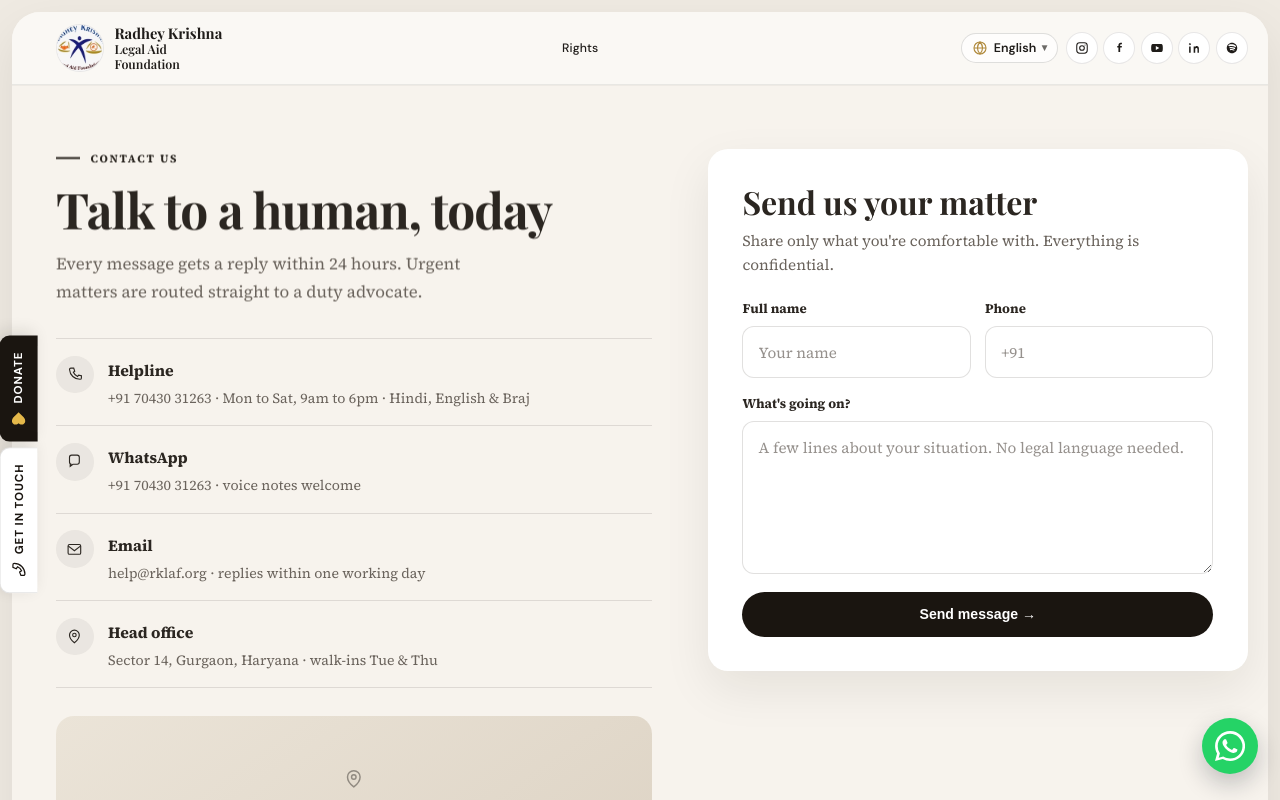
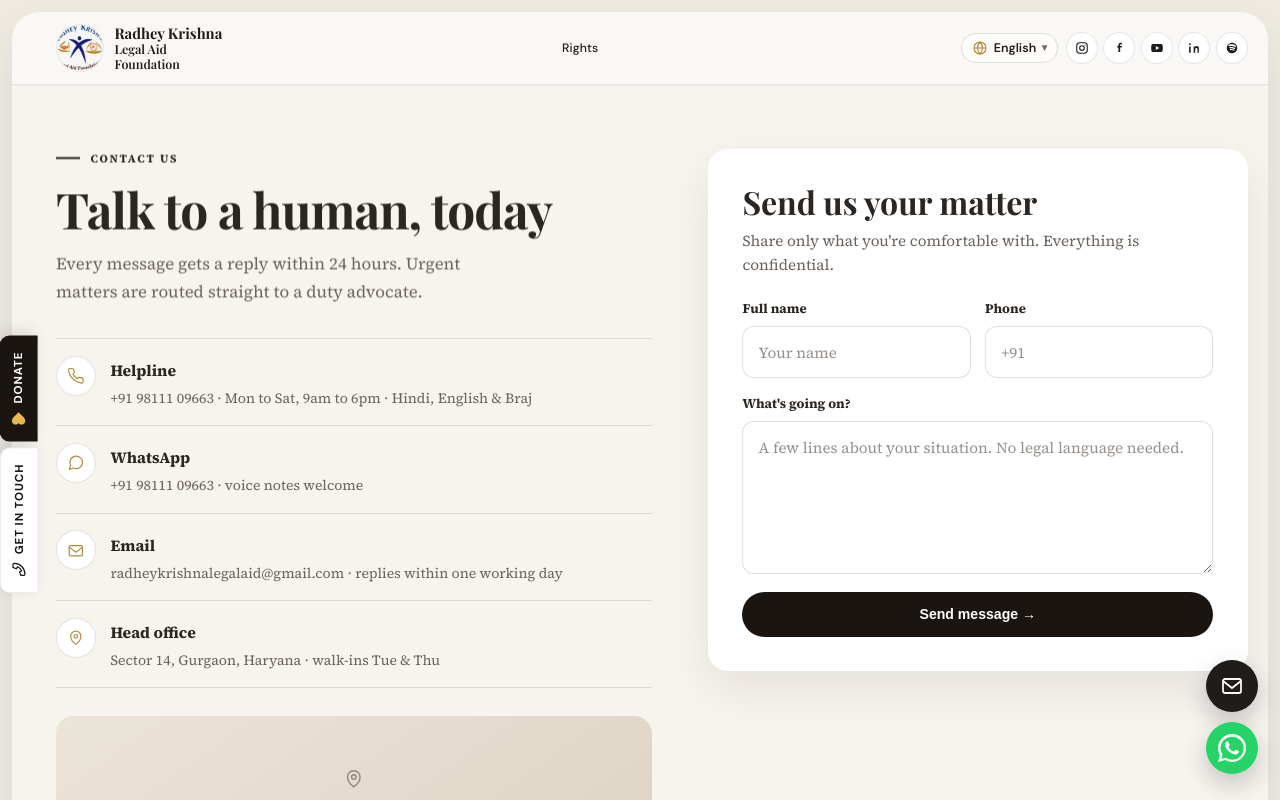
Before and after one commit to Kapil-Chihla/RKLAF, a React (Vite) app in the folder frontend/: page /contact in a window 1280 px wide. Shown: the top 800 px of the page. Built offline with nearby package versions, Linux system fonts and the light colour scheme; sample sign-in values are in the browser's storage; a web font is replaced by a local one.

Commit message:
first commit

```diff
--- /dev/null
+++ b/frontend/src/components/layout/ContactFloats.css
@@ -0,0 +1,84 @@
+.contact-floats {
+  position: fixed;
+  right: clamp(12px, 2.2vw, 22px);
+  bottom: clamp(14px, 2.6vw, 26px);
+  z-index: 285;
+  display: flex;
+  flex-direction: column;
+  align-items: center;
+  gap: 0.65rem;
+}
+
+.contact-float {
+  width: 52px;
+  height: 52px;
+  border-radius: 50%;
+  display: inline-flex;
+  align-items: center;
+  justify-content: center;
+  box-shadow: 0 10px 24px rgba(17, 24, 39, 0.22);
+  transition: transform 0.2s ease, box-shadow 0.2s ease, background 0.2s ease;
+  text-decoration: none;
+  line-height: 0;
+}
+
+.contact-float svg {
+  width: 24px;
+  height: 24px;
+  display: block;
+}
+
+.contact-float--mail {
+  background: #1f1c19;
+  color: #faf8f4;
+}
+
+.contact-float--mail:hover {
+  background: #3a342e;
+  color: #fff;
+  transform: translateY(-2px) scale(1.03);
+}
+
+.contact-float--wa {
+  background: #25d366;
+  color: #fff;
+}
+
+.contact-float--wa svg {
+  width: 28px;
+  height: 28px;
+}
+
+.contact-float--wa:hover {
+  background: #1fbe5a;
+  color: #fff;
+  transform: translateY(-2px) scale(1.03);
+}
+
+.contact-float:focus-visible {
+  outline: 3px solid #fff;
+  outline-offset: 3px;
+}
+
+@media (max-width: 480px) {
+  .contact-floats {
+    right: calc(10px + env(safe-area-inset-right, 0px));
+    bottom: calc(10px + env(safe-area-inset-bottom, 0px));
+    gap: 0.55rem;
+  }
+
+  .contact-float {
+    width: 48px;
+    height: 48px;
+  }
+
+  .contact-float svg {
+    width: 22px;
+    height: 22px;
+  }
+
+  .contact-float--wa svg {
+    width: 26px;
+    height: 26px;
+  }
+}
--- /dev/null
+++ b/frontend/src/components/layout/ContactFloats.jsx
@@ -0,0 +1,52 @@
+import {
+  CONTACT_EMAIL,
+  CONTACT_MAILTO,
+  WHATSAPP_URL,
+} from '../../data/navigation';
+import './ContactFloats.css';
+
+function WhatsAppIcon() {
+  return (
+    <svg viewBox="0 0 24 24" aria-hidden="true">
+      <path
+        fill="currentColor"
+        d="M20.52 3.48A11.87 11.87 0 0 0 12.06 0C5.43 0 .05 5.37.05 12c0 2.11.55 4.18 1.6 6.01L0 24l6.16-1.62A11.9 11.9 0 0 0 12.06 24h.01c6.62 0 12-5.38 12-12 0-3.2-1.25-6.2-3.55-8.52zm-8.46 18.5h-.01c-1.79 0-3.54-.48-5.07-1.38l-.36-.21-3.65.96.97-3.56-.24-.37a9.9 9.9 0 0 1-1.52-5.29c0-5.45 4.43-9.88 9.89-9.88 2.64 0 5.12 1.02 6.98 2.89a9.8 9.8 0 0 1 2.9 6.99c0 5.46-4.44 9.89-9.89 9.89zm5.43-7.42c-.3-.15-1.77-.87-2.05-.98-.27-.1-.47-.15-.66.15-.2.3-.77.98-.95 1.17-.17.2-.35.22-.65.08-.3-.15-1.27-.47-2.43-1.5a9.1 9.1 0 0 1-1.68-2.08c-.17-.3-.02-.47.13-.62.13-.13.3-.35.45-.52.15-.18.2-.3.3-.5.1-.2.05-.38-.03-.53-.08-.15-.66-1.6-.9-2.2-.24-.58-.48-.5-.66-.5h-.56c-.2 0-.5.08-.76.38-.27.3-1.03 1-1.03 2.44s1.05 2.82 1.2 3.01c.15.2 2.04 3.12 4.94 4.38.69.3 1.24.49 1.66.62.7.22 1.34.19 1.84.12.56-.08 1.77-.72 2.02-1.41.25-.7.25-1.3.18-1.42-.08-.13-.28-.2-.58-.35z"
+      />
+    </svg>
+  );
+}
+
+function MailIcon() {
+  return (
+    <svg viewBox="0 0 24 24" aria-hidden="true" fill="none" stroke="currentColor" strokeWidth="1.8">
+      <rect x="3" y="5" width="18" height="14" rx="2" />
+      <path d="M3 7l9 7 9-7" />
+    </svg>
+  );
+}
+
+/** Stacked mail + WhatsApp FABs (bottom-right). */
+export default function ContactFloats() {
+  return (
+    <div className="contact-floats notranslate" translate="no" aria-label="Quick contact">
+      <a
+        href={CONTACT_MAILTO}
+        className="contact-float contact-float--mail"
+        aria-label={`Email ${CONTACT_EMAIL}`}
+        title={CONTACT_EMAIL}
+      >
+        <MailIcon />
+      </a>
+      <a
+        href={WHATSAPP_URL}
+        className="contact-float contact-float--wa"
+        target="_blank"
+        rel="noopener noreferrer"
+        aria-label="Chat with us on WhatsApp"
+        title="WhatsApp"
+      >
+        <WhatsAppIcon />
+      </a>
+    </div>
+  );
+}
--- a/frontend/src/components/layout/Footer.jsx
+++ b/frontend/src/components/layout/Footer.jsx
@@ -1,5 +1,5 @@
 import { Link } from 'react-router-dom';
-import { navItems, socialLinks, WHATSAPP_DISPLAY, WHATSAPP_URL } from '../../data/navigation';
+import { navItems, socialLinks, WHATSAPP_DISPLAY, WHATSAPP_URL, CONTACT_EMAIL, CONTACT_MAILTO, CONTACT_PHONE_TEL } from '../../data/navigation';
 import Brand from './Brand';
 import SocialIcon from '../icons/SocialIcons';
 
@@ -93,7 +93,7 @@ export default function Footer() {
           <ul>
             <li>
               <span className="footer-v2__label">Helpline</span>
-              <a href="tel:+917043031263">{WHATSAPP_DISPLAY}</a>
+              <a href={CONTACT_PHONE_TEL}>{WHATSAPP_DISPLAY}</a>
               <small>Mon to Sat, 9 to 6</small>
             </li>
             <li>
@@ -102,7 +102,7 @@ export default function Footer() {
             </li>
             <li>
               <span className="footer-v2__label">Email</span>
-              <a href="mailto:help@rklaf.org">help@rklaf.org</a>
+              <a href={CONTACT_MAILTO}>{CONTACT_EMAIL}</a>
             </li>
             <li>
               <span className="footer-v2__label">Head office</span>
--- a/frontend/src/components/layout/Layout.jsx
+++ b/frontend/src/components/layout/Layout.jsx
@@ -3,7 +3,7 @@ import Header from './Header';
 import Footer from './Footer';
 import ScrollToTop from './ScrollToTop';
 import SideTabs from './SideTabs';
-import WhatsAppFloating from './WhatsAppFloating';
+import ContactFloats from './ContactFloats';
 import GoogleTranslateHost from './GoogleTranslateHost';
 import useAutoReveal from '../../hooks/useAutoReveal';
 
@@ -15,7 +15,7 @@ export default function Layout() {
       <ScrollToTop />
       <GoogleTranslateHost />
       <SideTabs />
-      <WhatsAppFloating />
+      <ContactFloats />
       <div className="site-shell">
         <Header />
         <main className="site-main">
--- a/frontend/src/data/legalResources.js
+++ b/frontend/src/data/legalResources.js
@@ -58,5 +58,5 @@ export const emergencyContacts = [
   { title: 'Child Helpline', number: '1098', availability: '24/7' },
   { title: 'Police Emergency', number: '100', availability: '24/7' },
   { title: 'Legal Aid Helpline', number: '15100', availability: '24/7' },
-  { title: 'RKLAF Helpline', number: '+91 70430 31263', availability: 'Mon–Sat, 9am–6pm', href: 'tel:+917043031263' },
+  { title: 'RKLAF Helpline', number: '+91 98111 09663', availability: 'Mon–Sat, 9am–6pm', href: 'tel:+919811109663' },
 ];
--- a/frontend/src/data/navigation.js
+++ b/frontend/src/data/navigation.js
@@ -6,10 +6,17 @@ export const socialLinks = [
   { name: 'Spotify', href: 'https://open.spotify.com/', icon: 'spotify' },
 ];
 
+/** Canonical contact — use these everywhere (tel / WhatsApp / mailto). */
+export const CONTACT_PHONE_E164 = '919811109663';
+export const CONTACT_PHONE_TEL = '+919811109663';
+export const CONTACT_PHONE_DISPLAY = '+91 98111 09663';
+export const CONTACT_EMAIL = 'radheykrishnalegalaid@gmail.com';
+export const CONTACT_MAILTO = `mailto:${CONTACT_EMAIL}`;
+
 const WHATSAPP_PREFILL =
   'Hello, I am contacting Radhey Krishna Legal Aid Foundation from your website.';
-export const WHATSAPP_URL = `https://wa.me/917043031263?text=${encodeURIComponent(WHATSAPP_PREFILL)}`;
-export const WHATSAPP_DISPLAY = '+91 70430 31263';
+export const WHATSAPP_URL = `https://wa.me/${CONTACT_PHONE_E164}?text=${encodeURIComponent(WHATSAPP_PREFILL)}`;
+export const WHATSAPP_DISPLAY = CONTACT_PHONE_DISPLAY;
 
 /** Header + footer Explore — Contact lives via Get in Touch → /contact */
 export const navItems = [
--- a/frontend/src/index.css
+++ b/frontend/src/index.css
@@ -964,6 +964,10 @@ ul {
   align-items: center;
   font-size: 0.8rem;
   color: rgba(255, 255, 255, 0.4);
+  /* Clear stacked mail + WhatsApp FABs so Admin stays clickable */
+  padding-right: calc(4.5rem + env(safe-area-inset-right, 0px));
+  max-width: min(100%, 28rem);
+  justify-content: flex-end;
 }
 
 .footer-v2__legal a {
@@ -999,6 +1003,9 @@ ul {
 
   .footer-v2__legal {
     flex-wrap: wrap;
+    padding-right: calc(4.75rem + env(safe-area-inset-right, 0px));
+    justify-content: flex-start;
+    max-width: 100%;
   }
 }
 
@@ -1580,43 +1587,9 @@ ul {
   display: block;
 }
 
-/* Bottom-right WhatsApp floating action button */
+/* Bottom-right WhatsApp floating action button (legacy — use .contact-floats) */
 .whatsapp-float {
-  position: fixed;
-  right: clamp(12px, 2.2vw, 22px);
-  bottom: clamp(14px, 2.6vw, 26px);
-  width: 56px;
-  height: 56px;
-  padding: 0;
-  border: none;
-  border-radius: 50%;
-  background: #25d366;
-  color: #fff;
-  font: inherit;
-  cursor: pointer;
-  display: inline-flex;
-  align-items: center;
-  justify-content: center;
-  box-shadow: 0 10px 24px rgba(17, 24, 39, 0.24);
-  z-index: 285;
-  transition: transform 0.2s ease, box-shadow 0.2s ease, background 0.2s ease;
-}
-
-.whatsapp-float svg {
-  width: 30px;
-  height: 30px;
-}
-
-.whatsapp-float:hover {
-  background: #1fbe5a;
-  color: #fff;
-  transform: translateY(-2px) scale(1.03);
-  box-shadow: 0 14px 28px rgba(17, 24, 39, 0.28);
-}
-
-.whatsapp-float:focus-visible {
-  outline: 3px solid #fff;
-  outline-offset: 3px;
+  display: none;
 }
 
 @media (max-width: 480px) {
@@ -1638,16 +1611,4 @@ ul {
     width: 18px;
     height: 18px;
   }
-
-  .whatsapp-float {
-    width: 52px;
-    height: 52px;
-    right: calc(10px + env(safe-area-inset-right, 0px));
-    bottom: calc(10px + env(safe-area-inset-bottom, 0px));
-  }
-
-  .whatsapp-float svg {
-    width: 27px;
-    height: 27px;
-  }
-}
+}
--- a/frontend/src/pages/Contact.css
+++ b/frontend/src/pages/Contact.css
@@ -85,19 +85,23 @@ a.contact__channel:hover strong {
 }
 
 .contact__channel-icon {
+  width: 2.5rem;
+  height: 2.5rem;
+  border-radius: 50%;
+  border: 1px solid var(--line, rgba(31, 28, 25, 0.12));
+  background: #fff;
+  display: inline-flex;
+  align-items: center;
+  justify-content: center;
   flex-shrink: 0;
-  width: 2.35rem;
-  height: 2.35rem;
-  border-radius: 50%;
-  background: rgba(43, 38, 33, 0.06);
-  color: var(--ink);
-  display: grid;
-  place-items: center;
+  line-height: 0;
+  color: var(--accent, #b08a3c);
 }
 
 .contact__channel-icon svg {
-  width: 1.05rem;
-  height: 1.05rem;
+  width: 1.1rem;
+  height: 1.1rem;
+  display: block;
 }
 
 .contact__channel-text {
--- a/frontend/src/pages/Contact.jsx
+++ b/frontend/src/pages/Contact.jsx
@@ -1,6 +1,13 @@
 import { useState } from 'react';
 import Reveal from '../components/motion/Reveal';
-import { WHATSAPP_DISPLAY, WHATSAPP_URL } from '../data/navigation';
+import {
+  WHATSAPP_DISPLAY,
+  WHATSAPP_URL,
+  CONTACT_EMAIL,
+  CONTACT_MAILTO,
+  CONTACT_PHONE_TEL,
+  CONTACT_PHONE_E164,
+} from '../data/navigation';
 import './Contact.css';
 
 const channels = [
@@ -9,7 +16,7 @@ const channels = [
     icon: 'phone',
     title: 'Helpline',
     detail: `${WHATSAPP_DISPLAY} · Mon to Sat, 9am to 6pm · Hindi, English & Braj`,
-    href: 'tel:+917043031263',
+    href: CONTACT_PHONE_TEL,
   },
   {
     id: 'whatsapp',
@@ -23,8 +30,8 @@ const channels = [
     id: 'email',
     icon: 'mail',
     title: 'Email',
-    detail: 'help@rklaf.org · replies within one working day',
-    href: 'mailto:help@rklaf.org',
+    detail: `${CONTACT_EMAIL} · replies within one working day`,
+    href: CONTACT_MAILTO,
   },
   {
     id: 'office',
@@ -38,28 +45,28 @@ const channels = [
 function ChannelIcon({ name }) {
   if (name === 'phone') {
     return (
-      <svg viewBox="0 0 24 24" fill="none" stroke="currentColor" strokeWidth="1.6" aria-hidden="true">
-        <path d="M8 3h3l1.5 4.5-2 1.5a12 12 0 006 6l1.5-2L22 14v3a2 2 0 01-2 2A15 15 0 015 5a2 2 0 012-2h1z" />
+      <svg viewBox="0 0 24 24" fill="none" stroke="currentColor" strokeWidth="1.6" strokeLinecap="round" strokeLinejoin="round" aria-hidden="true">
+        <path d="M22 16.92v3a2 2 0 01-2.18 2 19.79 19.79 0 01-8.63-3.07 19.5 19.5 0 01-6-6 19.79 19.79 0 01-3.07-8.67A2 2 0 014.11 2h3a2 2 0 012 1.72c.13.81.36 1.6.7 2.35a2 2 0 01-.45 2.11L8.09 9.91a16 16 0 006 6l1.27-1.27a2 2 0 012.11-.45c.75.34 1.54.57 2.35.7A2 2 0 0122 16.92z" />
       </svg>
     );
   }
   if (name === 'chat') {
     return (
-      <svg viewBox="0 0 24 24" fill="none" stroke="currentColor" strokeWidth="1.6" aria-hidden="true">
-        <path d="M5 6a3 3 0 013-3h8a3 3 0 013 3v7a3 3 0 01-3 3H10l-4 3v-3H8a3 3 0 01-3-3V6z" />
+      <svg viewBox="0 0 24 24" fill="none" stroke="currentColor" strokeWidth="1.6" strokeLinecap="round" strokeLinejoin="round" aria-hidden="true">
+        <path d="M21 11.5a8.38 8.38 0 01-.9 3.8 8.5 8.5 0 01-7.6 4.7 8.38 8.38 0 01-3.8-.9L3 21l1.9-5.7a8.38 8.38 0 01-.9-3.8 8.5 8.5 0 014.7-7.6 8.38 8.38 0 013.8-.9h.5a8.48 8.48 0 018 8v.5z" />
       </svg>
     );
   }
   if (name === 'mail') {
     return (
-      <svg viewBox="0 0 24 24" fill="none" stroke="currentColor" strokeWidth="1.6" aria-hidden="true">
+      <svg viewBox="0 0 24 24" fill="none" stroke="currentColor" strokeWidth="1.6" strokeLinecap="round" strokeLinejoin="round" aria-hidden="true">
         <rect x="3" y="5" width="18" height="14" rx="2" />
         <path d="M3 7l9 7 9-7" />
       </svg>
     );
   }
   return (
-    <svg viewBox="0 0 24 24" fill="none" stroke="currentColor" strokeWidth="1.6" aria-hidden="true">
+    <svg viewBox="0 0 24 24" fill="none" stroke="currentColor" strokeWidth="1.6" strokeLinecap="round" strokeLinejoin="round" aria-hidden="true">
       <path d="M12 21s7-5.2 7-11a7 7 0 10-14 0c0 5.8 7 11 7 11z" />
       <circle cx="12" cy="10" r="2.5" />
     </svg>
@@ -83,7 +90,7 @@ export default function Contact() {
       .filter(Boolean)
       .join('\n');
     window.open(
-      `https://wa.me/917043031263?text=${encodeURIComponent(text)}`,
+      `https://wa.me/${CONTACT_PHONE_E164}?text=${encodeURIComponent(text)}`,
       '_blank',
       'noopener,noreferrer',
     );
--- a/frontend/src/pages/Home.jsx
+++ b/frontend/src/pages/Home.jsx
@@ -3,7 +3,7 @@ import { Link } from 'react-router-dom';
 import HeroSketch from '../components/home/HeroSketch';
 import CountUp from '../components/motion/CountUp';
 import Reveal from '../components/motion/Reveal';
-import { WHATSAPP_DISPLAY, WHATSAPP_URL } from '../data/navigation';
+import { WHATSAPP_DISPLAY, WHATSAPP_URL, CONTACT_EMAIL, CONTACT_MAILTO, CONTACT_PHONE_TEL } from '../data/navigation';
 import './Home.css';
 
 const introStats = [
@@ -451,7 +451,7 @@ export default function Home() {
             <h2 className="home-display">Need help now?</h2>
             <p>Call, message or walk into a camp. A volunteer triages every request within 24 hours.</p>
             <div className="home-cta__actions">
-              <a href="tel:+917043031263" className="home-pill home-pill--light">Call helpline</a>
+              <a href={CONTACT_PHONE_TEL} className="home-pill home-pill--light">Call helpline</a>
               <a href={WHATSAPP_URL} target="_blank" rel="noopener noreferrer" className="home-pill home-pill--light">
                 WhatsApp us
               </a>
@@ -491,9 +491,11 @@ export default function Home() {
 
       <section id="contact-home" className="home-contact">
         <div className="container home-contact__grid">
-          <a href="tel:+917043031263" className="home-contact__item">
+          <a href={CONTACT_PHONE_TEL} className="home-contact__item">
             <span className="home-contact__icon" aria-hidden="true">
-              <svg viewBox="0 0 24 24" fill="none" stroke="currentColor" strokeWidth="1.6"><path d="M6 3h4l2 5-3 2a12 12 0 006 6l2-3 5 2v4a2 2 0 01-2 2A16 16 0 014 5a2 2 0 012-2z" /></svg>
+              <svg viewBox="0 0 24 24" fill="none" stroke="currentColor" strokeWidth="1.6" strokeLinecap="round" strokeLinejoin="round">
+                <path d="M22 16.92v3a2 2 0 01-2.18 2 19.79 19.79 0 01-8.63-3.07 19.5 19.5 0 01-6-6 19.79 19.79 0 01-3.07-8.67A2 2 0 014.11 2h3a2 2 0 012 1.72c.13.81.36 1.6.7 2.35a2 2 0 01-.45 2.11L8.09 9.91a16 16 0 006 6l1.27-1.27a2 2 0 012.11-.45c.75.34 1.54.57 2.35.7A2 2 0 0122 16.92z" />
+              </svg>
             </span>
             <div>
               <strong>Helpline</strong>
@@ -503,25 +505,33 @@ export default function Home() {
           </a>
           <a href={WHATSAPP_URL} target="_blank" rel="noopener noreferrer" className="home-contact__item">
             <span className="home-contact__icon" aria-hidden="true">
-              <svg viewBox="0 0 24 24" fill="none" stroke="currentColor" strokeWidth="1.6"><path d="M4 5h16v10H8l-4 4V5z" /></svg>
+              <svg viewBox="0 0 24 24" fill="none" stroke="currentColor" strokeWidth="1.6" strokeLinecap="round" strokeLinejoin="round">
+                <path d="M21 11.5a8.38 8.38 0 01-.9 3.8 8.5 8.5 0 01-7.6 4.7 8.38 8.38 0 01-3.8-.9L3 21l1.9-5.7a8.38 8.38 0 01-.9-3.8 8.5 8.5 0 014.7-7.6 8.38 8.38 0 013.8-.9h.5a8.48 8.48 0 018 8v.5z" />
+              </svg>
             </span>
             <div>
               <strong>WhatsApp</strong>
               <span>{WHATSAPP_DISPLAY}</span>
             </div>
           </a>
-          <a href="mailto:help@rklaf.org" className="home-contact__item">
+          <a href={CONTACT_MAILTO} className="home-contact__item">
             <span className="home-contact__icon" aria-hidden="true">
-              <svg viewBox="0 0 24 24" fill="none" stroke="currentColor" strokeWidth="1.6"><rect x="3" y="5" width="18" height="14" rx="2" /><path d="M3 7l9 7 9-7" /></svg>
+              <svg viewBox="0 0 24 24" fill="none" stroke="currentColor" strokeWidth="1.6" strokeLinecap="round" strokeLinejoin="round">
+                <rect x="3" y="5" width="18" height="14" rx="2" />
+                <path d="M3 7l9 7 9-7" />
+              </svg>
             </span>
             <div>
               <strong>Email</strong>
-              <span>help@rklaf.org</span>
+              <span>{CONTACT_EMAIL}</span>
             </div>
           </a>
           <div className="home-contact__item">
             <span className="home-contact__icon" aria-hidden="true">
-              <svg viewBox="0 0 24 24" fill="none" stroke="currentColor" strokeWidth="1.6"><path d="M12 21s7-5.5 7-11a7 7 0 10-14 0c0 5.5 7 11 7 11z" /><circle cx="12" cy="10" r="2.5" /></svg>
+              <svg viewBox="0 0 24 24" fill="none" stroke="currentColor" strokeWidth="1.6" strokeLinecap="round" strokeLinejoin="round">
+                <path d="M12 21s7-5.5 7-11a7 7 0 10-14 0c0 5.5 7 11 7 11z" />
+                <circle cx="12" cy="10" r="2.5" />
+              </svg>
             </span>
             <div>
               <strong>Head office</strong>
```
Also changed, not shown: frontend/src/pages/Home.css (+11 -3 lines), frontend/src/pages/KnowYourRights.jsx (+4 -4 lines).
